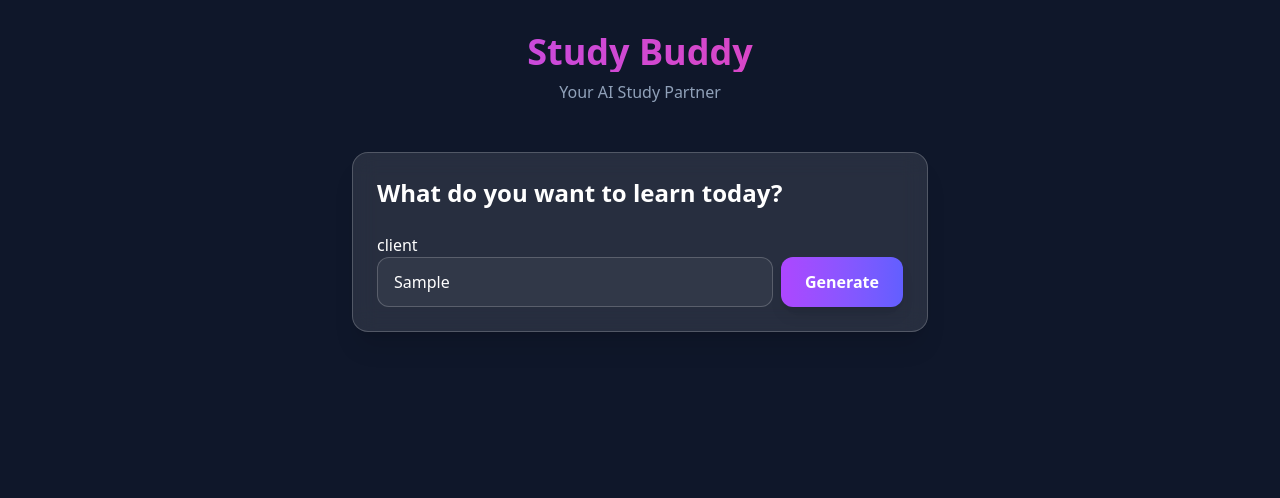
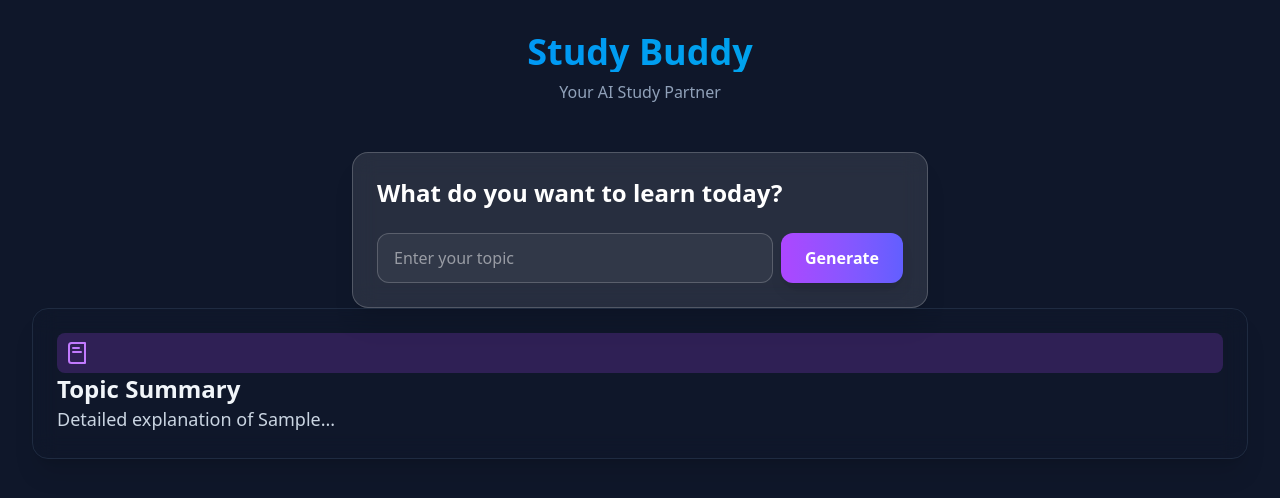
Before and after one commit to FyadMohammed/AI_Study_Buddy, a Vue app in the folder client/: page / in a window 1280 px wide. Both pictures are taken after typing "Sample" into the empty fields and a click on the button "Generate". Shown: the top 498 px of the page. Built offline with nearby package versions, Linux system fonts and the light colour scheme.

Commit message:
Topic Summary added

```diff
--- a/client/src/App.vue
+++ b/client/src/App.vue
@@ -1,5 +1,6 @@
 <script setup>
 import TopicInput from "./components/TopicInput.vue";
+import SummaryCard from "./components/SummaryCard.vue";
 import { ref } from 'vue' // Add this!
 
 //1. Loading the state: is the AI thinking?
@@ -18,18 +19,18 @@
   isLoading.value = true;
 
   try {
-      await new Promise( resolve => setTimeout(resolve,2000));
+    await new Promise(resolve => setTimeout(resolve, 2000));
     studyData.value = {
       summary: `Detailed explanation of ${topic}...`,
 
       flashcards: [
         { front: 'Term 1', back: 'Definition 1' },
-          { front: 'Term 2', back: 'Definition 2'}
+        { front: 'Term 2', back: 'Definition 2' }
       ]
     }
-    }catch{
+  } catch {
     error.value = "Failed to generate study material. Please try again.";
-    }finally {
+  } finally {
     isLoading.value = false;
   }
 
@@ -39,13 +40,15 @@
 <template>
   <div class="min-h-screen bg-[#0f172a] text-white font-sans p-8">
     <header class="text-center mb-12">
-      <h1 class="text-4xl font-bold bg-gradient-to-r from-purple-500 to-pink-500
+      <h1 class="text-4xl font-bold bg-gradient-to-r from-blue-500 to-cyan-500
       bg-clip-text text-transparent mb-2">Study Buddy</h1>
       <p class="text-slate-400">Your AI Study Partner</p>
     </header>
+
     <main>
-      <TopicInput
-      @submitTopic="handleTopicSubmit"/>
+      <TopicInput @submitTopic="handleTopicSubmit" />
+      <!-- Summary Card -->
+      <SummaryCard v-if="studyData" :summary="studyData.summary" />
     </main>
   </div>
 </template>
--- /dev/null
+++ b/client/src/components/SummaryCard.vue
@@ -0,0 +1,29 @@
+<script setup>
+
+//We define what data this component "recieves"
+defineProps({
+    summary: {
+        type: String,
+        required: true
+    }
+});
+</script>
+
+<template>
+    <!-- main container with glassmorphism ( transparency + blur ) -->
+    <div class="bg-slate-800/500 backdrop-blur-md rounded-2xl p-6 border border-slate-700/50 shadow-xl mb-8">
+        <div class="p-2 bg-purple-500/20 rounded-lg text-purple-400">
+            <svg xmlns="http://www.w3.org/2000/svg" class="w-6 h-6" viewBox="0 0 24 24" fill="none"
+                stroke="currentColor" stroke-width="2" stroke-linecap="round" stroke-linejoin="round">
+                <path d="M4 19.5v-15A2.5 2.5 0 0 1 6.5 2H20v20H6.5a2.5 2.5 0 0 1-2.5-2.5Z" />
+                <path d="M8 7h6" />
+                <path d="M8 11h8" />
+            </svg>
+        </div>
+        <h2 class="text-2xl font-semibold text-slate-100">Topic Summary</h2>
+
+        <div class="text-slate-300 leading-relaxed text-lg">
+            {{ summary }}
+        </div>
+    </div>
+</template>
--- a/client/src/components/TopicInput.vue
+++ b/client/src/components/TopicInput.vue
@@ -1,33 +1,32 @@
 <script setup>
 import { ref } from "vue";
 
+//Storage box
 const userTopic = ref("");
 
+//Speaker
 const emit = defineEmits(["submitTopic"]);
 
+//Action
 const handleGenerate = () => {
-        if(userTopic.value.trim()){
+    if (userTopic.value.trim()) {
         emit("submitTopic", userTopic.value);
+        userTopic.value = "";
     }
 }
+
 </script>
 
 <template>
     <div class="max-w-xl mx-auto mt-10 p-6 bg-white/10 backdrop-blur-md
     rounded-2xl border border-white/20 shadow-xl ">
         <h2 class="text-2xl font-bold mb-6">What do you want to learn today?</h2>
-client
+
         <div class="flex gap-2">
-            <input type="text"
-            v-model="userTopic"
-            placeholder="Enter your topic"
-            class="flex-1 px-4 py-3 rounded-xl bg-white/5 border border-white/20
-            focus:outline-none focus:ring-2 focus:ring-purple-400 transition-all"
-            />
-            <button
-                @click="handleGenerate"
-                class="px-6 py-3 rounded-xl bg-gradient-to-r from-purple-500
-                to-indigo-500 text-white font-semibold rounded-xl
+            <input type="text" v-model="userTopic" placeholder="Enter your topic" class="flex-1 px-4 py-3 rounded-xl bg-white/5 border border-white/20
+            focus:outline-none focus:ring-2 focus:ring-purple-400 transition-all" />
+            <button @click="handleGenerate" class="px-6 py-3 rounded-xl bg-gradient-to-r from-purple-500
+                to-indigo-500 text-white font-semibold
                 active:scale-95 transition-all shadow-lg">
                 Generate
             </button>
```
Also changed, not shown: client/src/style.css (line endings or trailing spaces). Lines whose indentation alone changed are shown as unchanged.
